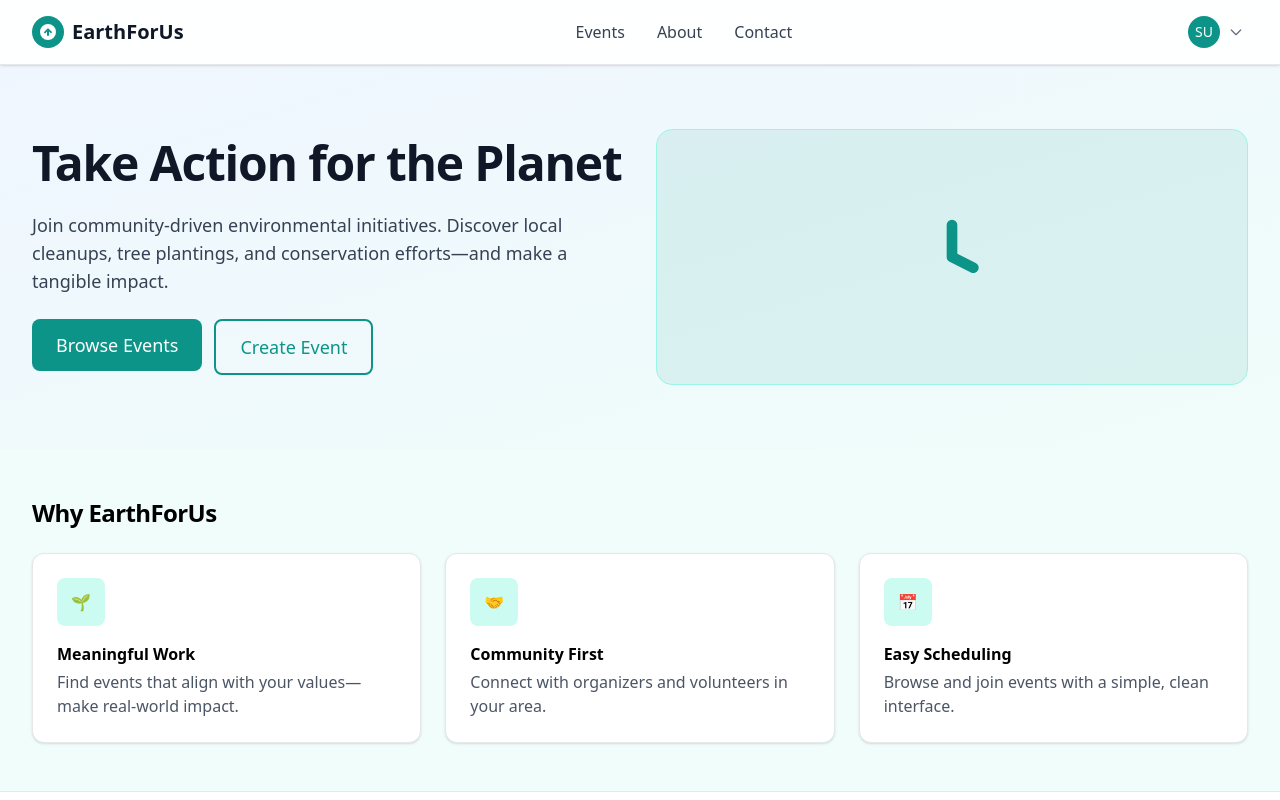
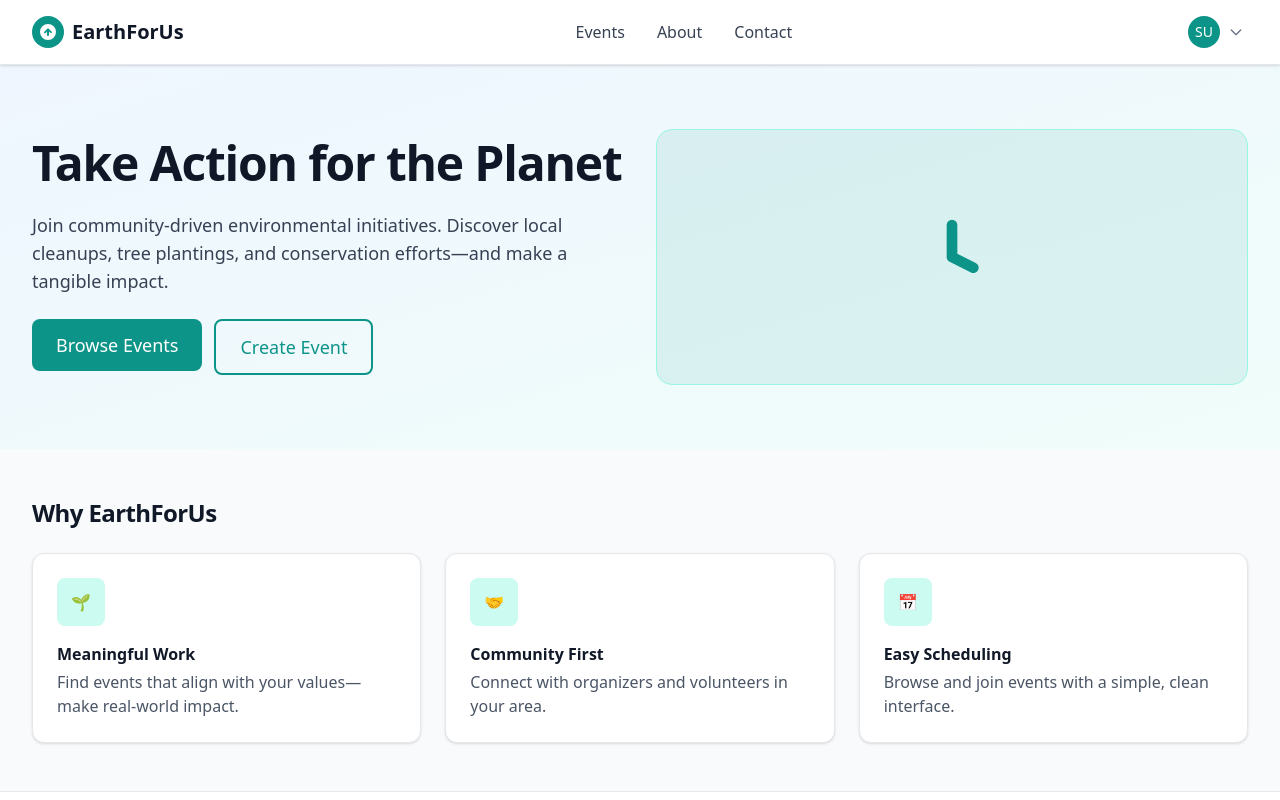
Before and after one commit to ValentinKt/EarthForUs, a React (Vite) app: page /home in a window 1280 px wide. Shown: the top 800 px of the page. Built offline with nearby package versions, Linux system fonts and the light colour scheme; sample sign-in values are in the browser's storage.

Commit message:
feat: Apply theme-bg and theme-text to Layout root for variable-driven colors

```diff
--- a/src/app/layout/Layout.tsx
+++ b/src/app/layout/Layout.tsx
@@ -20,7 +20,7 @@ const Layout: React.FC<LayoutProps> = ({
   const { isAuthenticated } = useAuth();
   return (
     <ErrorBoundary>
-      <div className={`min-h-screen flex flex-col bg-brand-50 dark:bg-gray-950 transition-colors duration-200 ${className}`}>
+      <div className={`min-h-screen flex flex-col bg-brand-50 dark:bg-gray-950 transition-colors duration-200 theme-bg theme-text ${className}`}>
         {showHeader && (
           <header className="sticky top-0 z-50 bg-white/90 dark:bg-gray-900/90 backdrop-blur shadow-sm border-b border-gray-200 dark:border-gray-800 transition-colors duration-200">
             <div className="max-w-7xl mx-auto px-4 sm:px-6 lg:px-8">
--- a/src/shared/ui/Button.tsx
+++ b/src/shared/ui/Button.tsx
@@ -78,7 +78,7 @@ const Button: React.FC<ButtonProps> = ({
   'aria-label': ariaLabel,
   ...props
 }) => {
-  const baseClasses = 'inline-flex items-center justify-center font-medium rounded-lg transition-colors duration-200 focus:outline-none focus-visible:ring-2 focus-visible:ring-[var(--color-focus)] focus-visible:ring-offset-2 focus-visible:ring-offset-[var(--color-surface)] disabled:opacity-50 disabled:cursor-not-allowed';
+  const baseClasses = 'inline-flex items-center justify-center font-medium rounded-lg transition-colors duration-200 focus:outline-none focus-visible:ring-2 focus-visible:ring-[var(--focus-ring)] focus-visible:ring-offset-2 focus-visible:ring-offset-[var(--color-surface)] disabled:opacity-50 disabled:cursor-not-allowed';
 
   const variantClasses = {
     primary: 'bg-brand-600 hover:bg-brand-700 text-white',
```
